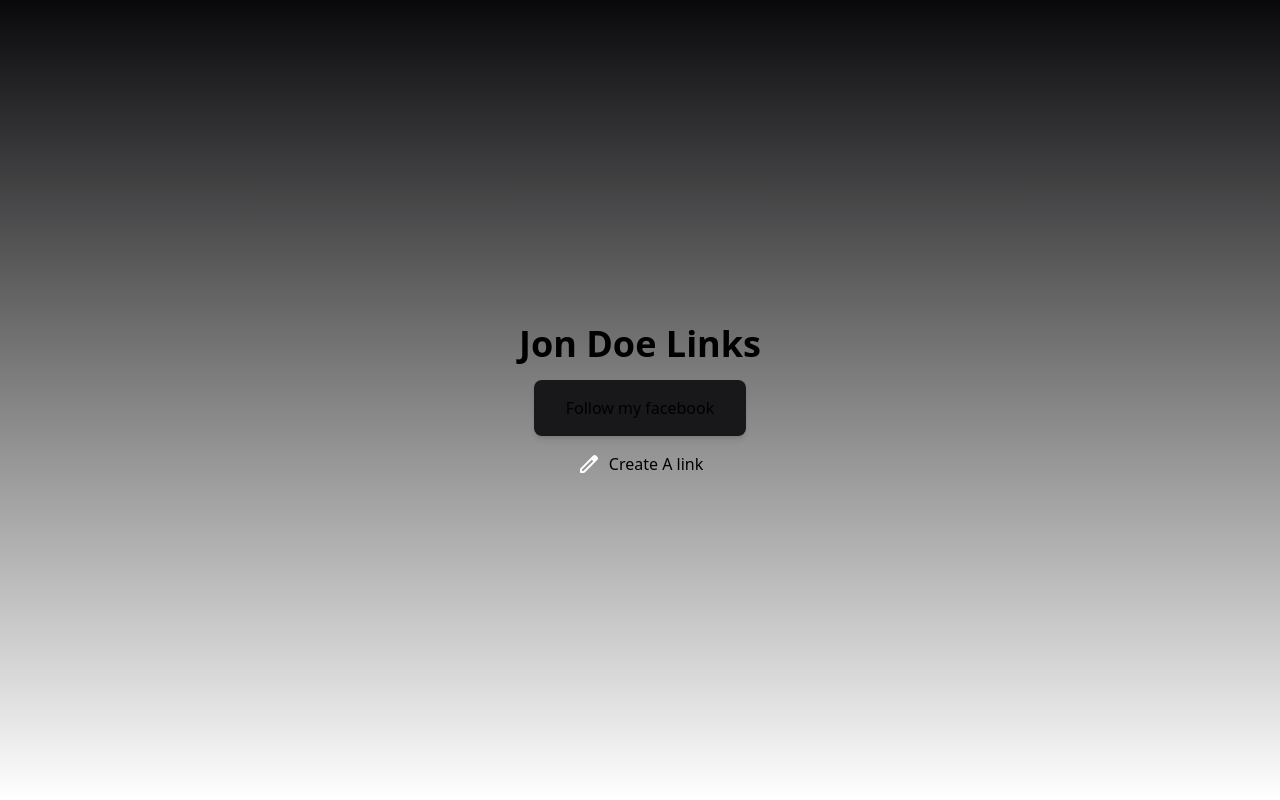
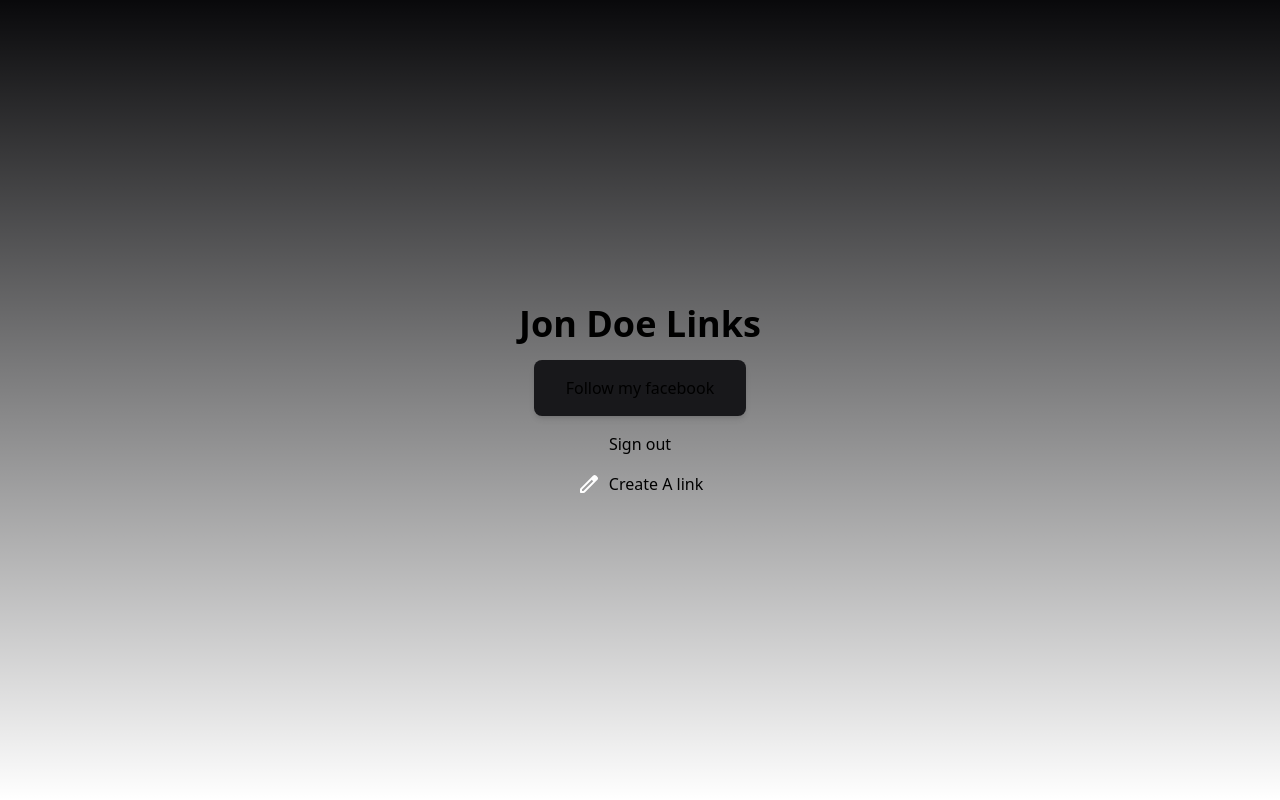
Before and after one commit to maricd7/PathFinder, a Next.js app in the folder pathfinder/: page /links/1 in a window 1280 px wide. Built offline with nearby package versions, Linux system fonts and the light colour scheme; no server answers.

Commit message:
sign out functionality

```diff
--- a/pathfinder/src/app/links/[slug]/page.js
+++ b/pathfinder/src/app/links/[slug]/page.js
@@ -1,14 +1,35 @@
+'use client'
 import CreateLink from '@/app/components/CreateLink/CreateLink'
 import LinkComponent from '@/app/components/LinkComponent/LinkComponent'
 import Heading from '@/app/components/common/Heading/Heading'
 import React from 'react'
-
+import {app,auth,} from '@/app/firebase';
+import { signOut } from 'firebase/auth';
+import { useRouter } from 'next/navigation'
 
 function Links() {
+  const user = auth.currentUser;
+  const router = useRouter()
+if (user) {
+  console.log(user, 'asdasd')
+} else {
+  console.log('no suer')
+}
+
+function handleSignOut() {
+  signOut(auth).then(() => {
+    console.log('Signed out');
+    router.push('/')
+  }).catch((error) => {
+    console.log(error);
+  });
+}
+
   return (
     <div className='flex flex-col gap-4 justify-center items-center h-full'>
         <Heading text='Jon Doe Links'/>
         <LinkComponent text='Follow my facebook' link='https://www.facebook.com'/>
+        <button onClick={()=>handleSignOut()}>Sign out</button>
         <CreateLink/>
     </div>
   )
```
